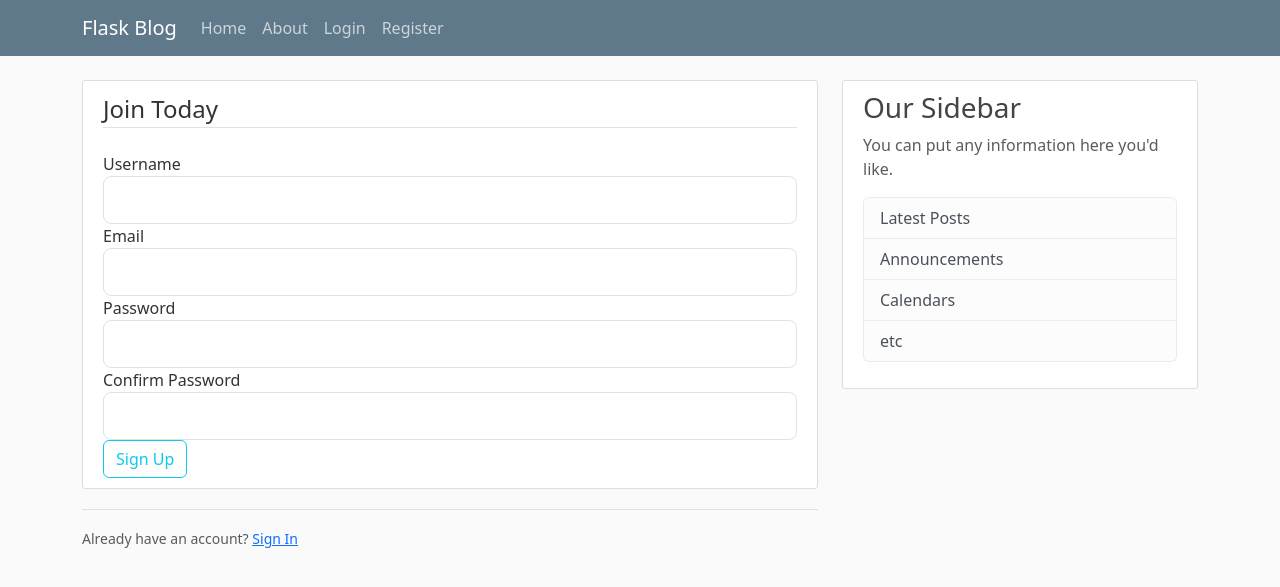
After one commit to vnikki13/FlaskBlock, a Flask app: page /register in a window 1280 px wide. The commit adds this page. Shown: the top 587 px of the page. Run offline with Flask 3, Linux system fonts and the light colour scheme.

Commit message:
Added sign up form for users

```diff
--- a/flask_blog.py
+++ b/flask_blog.py
@@ -1,5 +1,8 @@
-from flask import Flask, render_template, url_for
+from flask import Flask, render_template, url_for, flash, redirect
+from forms import RegistrationForm, LoginForm
+
 app = Flask(__name__)
+app.config['SECRET_KEY'] = 'fa4b9769bf92b5de1b3dd7f000be7bb2'
 
 posts = [
     {
@@ -19,12 +22,31 @@ posts = [
 @app.route("/")
 @app.route("/home")
 def home():
-    return render_template("home.html", posts=posts, title="About")
+    return render_template("home.html", posts=posts, title="Home")
 
 @app.route("/about")
 def about():
     return render_template("about.html")
 
+@app.route("/register", methods=['GET', 'POST'])
+def register():
+    form = RegistrationForm()
+    if form.validate_on_submit():
+        flash("Account created for {}!".format(form.username.data), 'success')
+        return redirect(url_for('home'))
+    return render_template("register.html", title="Register", form=form)
+
+@app.route("/login", methods=['GET', 'POST'])
+def login():
+    form = LoginForm()
+    if form.validate_on_submit():
+        if form.email.data == 'admin@blog.com' and form.password.data == 'password':
+            flash("You have been logged in!", 'success')
+            redirect(url_for('home'))
+        else:
+            flash("Login unsuccessful. Please check username and password", 'danger')
+    return render_template('login.html', title='Login', form=form)
+
 app.run(
     host="0.0.0.0",
     port=80,
--- /dev/null
+++ b/forms.py
@@ -0,0 +1,34 @@
+from flask_wtf import FlaskForm
+from wtforms import StringField, PasswordField, SubmitField, BooleanField
+from wtforms.validators import DataRequired, Length, Email, EqualTo
+
+class RegistrationForm(FlaskForm):
+    username = StringField(
+        'Username',
+        validators=[DataRequired(), Length(min=2, max=20)]
+    )
+    email = StringField(
+        'Email',
+        validators=[DataRequired(), Email()]
+    )
+    password = PasswordField(
+        'Password',
+        validators=[DataRequired()]
+    )
+    confirm_password = PasswordField(
+        'Confirm Password',
+        validators=[DataRequired(), EqualTo('password')]
+    )
+    submit = SubmitField('Sign Up')
+
+class LoginForm(FlaskForm):
+    email = StringField(
+        'Email',
+        validators=[DataRequired(), Email()]
+    )
+    password = PasswordField(
+        'Password',
+        validators=[DataRequired()]
+    )
+    remember = BooleanField('Remember Me')
+    submit = SubmitField('Login')
--- a/templates/layout.html
+++ b/templates/layout.html
@@ -21,13 +21,13 @@
             </button>
             <div class="collapse navbar-collapse" id="navbarToggle">
               <div class="navbar-nav mr-auto">
-                <a class="nav-item nav-link" href="/">Home</a>
-                <a class="nav-item nav-link" href="/about">About</a>
+                <a class="nav-item nav-link" href="{{url_for('home') }}">Home</a>
+                <a class="nav-item nav-link" href="{{url_for('about') }}">About</a>
               </div>
               <!-- Navbar Right Side -->
               <div class="navbar-nav">
-                <a class="nav-item nav-link" href="/login">Login</a>
-                <a class="nav-item nav-link" href="/register">Register</a>
+                <a class="nav-item nav-link" href="{{url_for('login') }}">Login</a>
+                <a class="nav-item nav-link" href="{{url_for('register') }}">Register</a>
               </div>
             </div>
           </div>
@@ -36,6 +36,15 @@
     <main role="main" class="container">
         <div class="row">
           <div class="col-md-8">
+            {% with messages = get_flashed_messages(with_categories=true) %}
+              {% if messages %}
+                {% for category, message in messages %}
+                  <div class="alert alert-{{ category }}">
+                    {{ message }}
+                  </div>
+                {% endfor %}
+              {% endif %}
+            {% endwith %}
             {% block content %}{% endblock %}
           </div>
           <div class="col-md-4">
--- /dev/null
+++ b/templates/register.html
@@ -0,0 +1,72 @@
+{% extends "layout.html" %}
+{% block content %}
+    <div class="content-section">
+        <form method="POST" action="">
+            {{ form.hidden_tag() }}
+            <fieldset class="form-group">
+                <legend class="border-bottom mb-4">Join Today</legend>
+                <div class="form-group">
+                    {{ form.username.label(class="form-control-label") }}
+
+                    {% if form.username.errors %}
+                        {{ form.username(class="form-control form-control-lg is-invalid") }}
+                        <div class="invalid-feedback">
+                            {% for error in form.username.errors %}
+                                <span>{{ error }}</span>
+                            {% endfor %}
+                        </div>
+                    {% else %}
+                        {{ form.username(class="form-control form-control-lg") }}
+                    {% endif %}
+                </div>
+                <div class="form-group">
+                    {{ form.email.label(class="form-control-label") }}
+                    {% if form.email.errors %}
+                    {{ form.email(class="form-control form-control-lg is-invalid") }}
+                    <div class="invalid-feedback">
+                        {% for error in form.email.errors %}
+                            <span>{{ error }}</span>
+                        {% endfor %}
+                    </div>
+                {% else %}
+                    {{ form.email(class="form-control form-control-lg") }}
+                {% endif %}
+                </div>
+                <div class="form-group">
+                    {{ form.password.label(class="form-control-label") }}
+                    {% if form.password.errors %}
+                    {{ form.password(class="form-control form-control-lg is-invalid") }}
+                    <div class="invalid-feedback">
+                        {% for error in form.password.errors %}
+                            <span>{{ error }}</span>
+                        {% endfor %}
+                    </div>
+                {% else %}
+                    {{ form.password(class="form-control form-control-lg") }}
+                {% endif %}
+                </div>
+                <div class="form-group">
+                    {{ form.confirm_password.label(class="form-control-label") }}
+                    {% if form.confirm_password.errors %}
+                    {{ form.confirm_password(class="form-control form-control-lg is-invalid") }}
+                    <div class="invalid-feedback">
+                        {% for error in form.confirm_password.errors %}
+                            <span>{{ error }}</span>
+                        {% endfor %}
+                    </div>
+                {% else %}
+                    {{ form.confirm_password(class="form-control form-control-lg") }}
+                {% endif %}
+                </div>
+            </fieldset>
+            <div class="form-group">
+                {{ form.submit(class="btn btn-outline-info") }}
+            </div>
+        </form>
+    </div>
+    <div class="border-top pt-3">
+        <small class="text-muted">
+            Already have an account? <a class="ml-2" href="{{ url_for('login') }}">Sign In</a>
+        </small>
+    </div>
+{% endblock content %}
```
Also changed, not shown: templates/login.html (added, +52 -0 lines), 2 other files.
